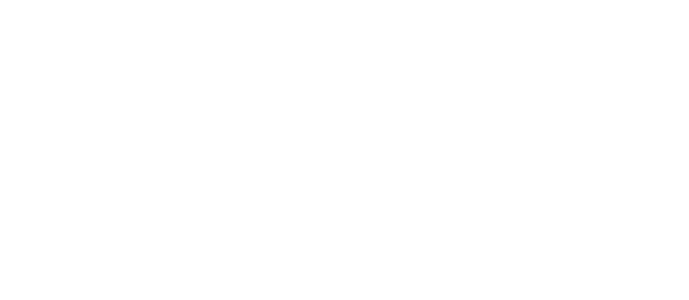
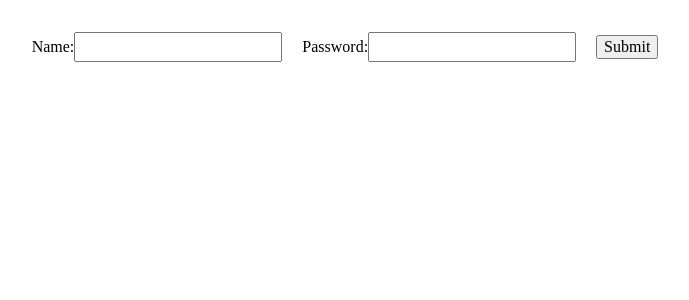
Before and after one commit to Cedric-antwi/calendr-app, a React (Vite) app: page / in a window 1280 px wide. Shown: the top 300 px of the page, without its empty margins (285-974 px from the left). Built offline with nearby package versions, Linux system fonts and the light colour scheme.

Commit message:
Implement very basic form and form logic

```diff
--- a/package.json
+++ b/package.json
@@ -11,7 +11,8 @@
   },
   "dependencies": {
     "react": "^18.3.1",
-    "react-dom": "^18.3.1"
+    "react-dom": "^18.3.1",
+    "react-router-dom": "^6.26.2"
   },
   "devDependencies": {
     "@eslint/js": "^9.9.0",
--- a/src/App.jsx
+++ b/src/App.jsx
@@ -1,11 +1,13 @@
+import React from 'react'
 import { useState } from 'react'
 import './App.scss'
+import SignUp from './components/SignUp'
 
 function App() {
 
   return (
     <>
-
+      <SignUp />
     </>
   )
 }
--- a/src/App.scss
+++ b/src/App.scss
@@ -5,38 +5,8 @@
   text-align: center;
 }
 
-.logo {
-  height: 6em;
-  padding: 1.5em;
-  will-change: filter;
-  transition: filter 300ms;
-}
-.logo:hover {
-  filter: drop-shadow(0 0 2em #646cffaa);
-}
-.logo.react:hover {
-  filter: drop-shadow(0 0 2em #61dafbaa);
-}
-
-@keyframes logo-spin {
-  from {
-    transform: rotate(0deg);
-  }
-  to {
-    transform: rotate(360deg);
+.app-signup-container {
+  input {
+    margin-right: 20px;
   }
 }
-
-@media (prefers-reduced-motion: no-preference) {
-  a:nth-of-type(2) .logo {
-    animation: logo-spin infinite 20s linear;
-  }
-}
-
-.card {
-  padding: 2em;
-}
-
-.read-the-docs {
-  color: red;
-}
--- /dev/null
+++ b/src/components/SignUp.jsx
@@ -0,0 +1,47 @@
+import React from 'react';
+import { useState } from 'react'
+import { BrowserRouter } from 'react-router-dom'
+
+export default function SignUp(){
+    const [formData, setFormData] = useState({
+        email: "",
+        password: ""
+    })
+
+    function handleChange(event) {
+        let {name, value} = event.target
+        setFormData(prevForm => {
+            return {
+                ...prevForm,
+                [name]: value
+            }
+        })
+    }
+
+    return (
+        <div className="app-signup-container">
+            <form className="app-signup-form">
+                <label>
+                    Name:
+                    <input
+                        type="text"
+                        name="name"
+                        value={formData.name}
+                        onChange={handleChange}
+                    />
+                </label>
+
+                <label>
+                    Password:
+                    <input
+                        type="password"
+                        name="password"
+                        value={formData.password}
+                        onChange={handleChange}
+                     />
+                </label>
+                <input type="submit"/>
+            </form>
+        </div>
+    )
+}
```
Also changed, not shown: src/components/SignUp.js (deleted, +0 -12 lines), 1 other file (tests, documents, lock files or other folders).
